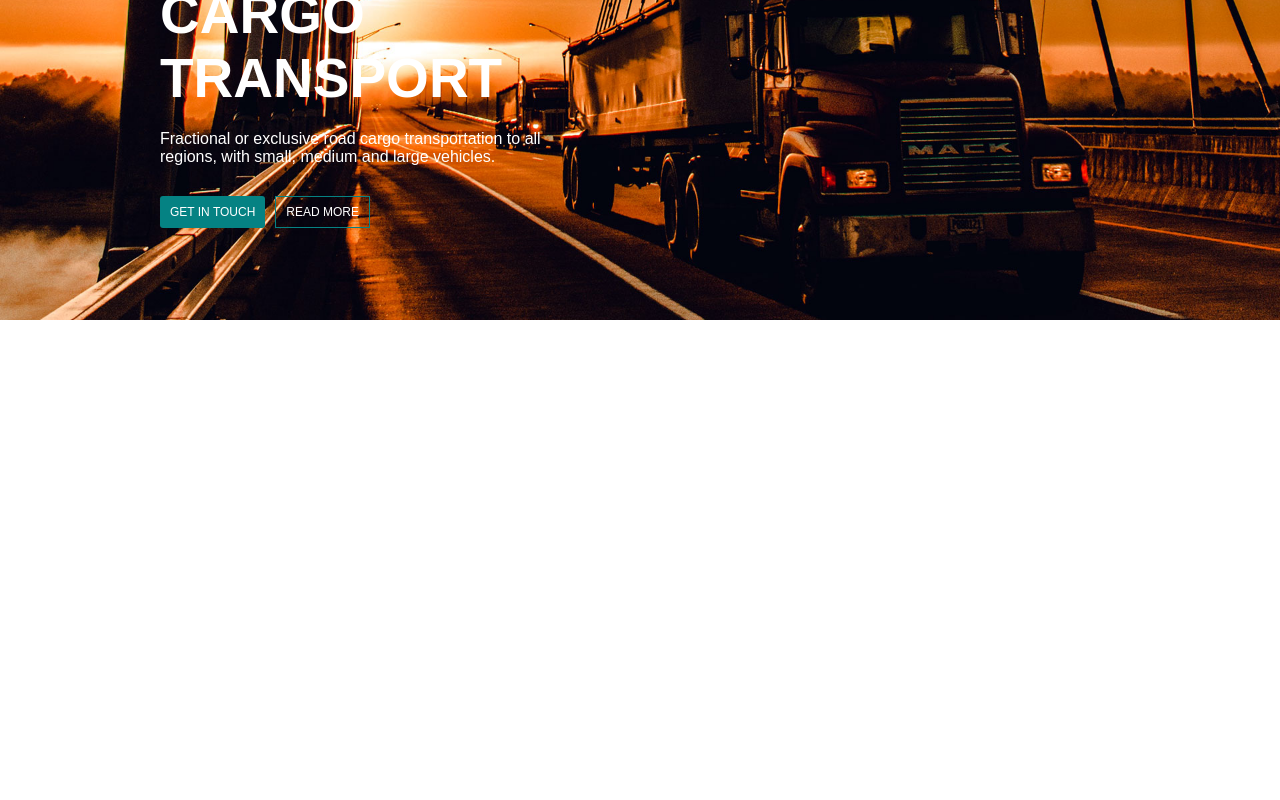
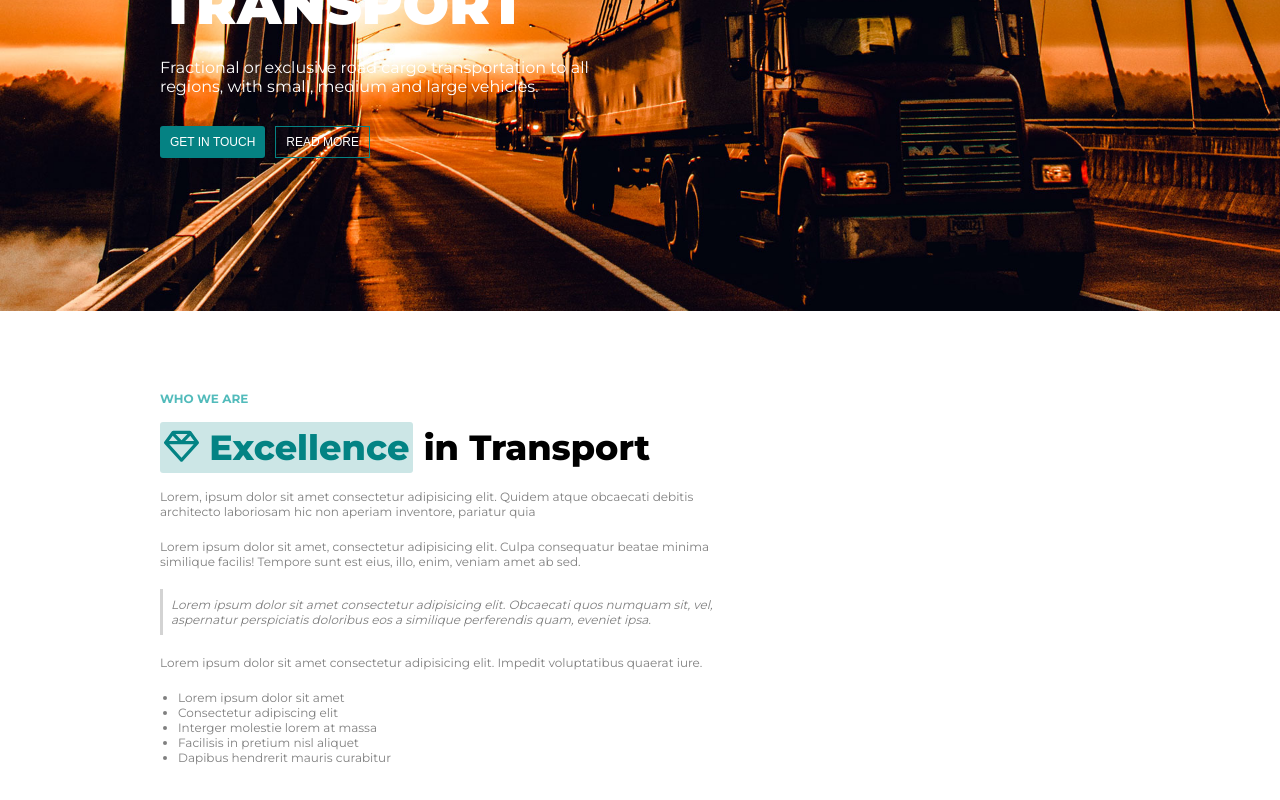
Before and after one commit to Ale-1407/proj-html-vuejs, a Vue app in the folder proj/: page / in a window 1280 px wide. Shown: the part 298-1098 px from the top of the page. Before the commit the page ends 800 px from the top, so only its background shows below. Built offline with nearby package versions, Linux system fonts and the light colour scheme.

Commit message:
who we are section

```diff
--- a/proj/public/index.html
+++ b/proj/public/index.html
@@ -5,6 +5,9 @@
     <meta http-equiv="X-UA-Compatible" content="IE=edge">
     <meta name="viewport" content="width=device-width,initial-scale=1.0">
     <link rel="icon" href="<%= BASE_URL %>favicon.ico">
+    <link rel="preconnect" href="https://fonts.googleapis.com">
+    <link rel="preconnect" href="https://fonts.gstatic.com" crossorigin>
+    <link href="https://fonts.googleapis.com/css2?family=Montserrat:wght@300;400;500;600;700;800;900&display=swap" rel="stylesheet">
     <title><%= htmlWebpackPlugin.options.title %></title>
   </head>
   <body>
--- a/proj/src/App.vue
+++ b/proj/src/App.vue
@@ -29,7 +29,7 @@ export default {
   margin: 0;
   padding: 0;
   box-sizing: border-box;
-  @import url('https://fonts.googleapis.com/css2?family=Montserrat:wght@300&display=swap');
+  @import url('https://fonts.googleapis.com/css2?family=Montserrat:wght@300;400;500;600;700;800;900&display=swap');
 
 }
 #app {
--- a/proj/src/components/HeaderComp.vue
+++ b/proj/src/components/HeaderComp.vue
@@ -102,12 +102,12 @@ export default{
 }
 
 .cargo{
-    height: 570px;
     background-image: url(../assets/img/bg-9.jpg);
     background-size: cover;
     background-position: top;
     padding-top: 20px;
     color: white;
+    height: 560px;
 }
 
 .menu{
@@ -122,13 +122,12 @@ export default{
     width: 75%;
     margin: auto;
     display: flex;
-    margin-top: 5rem;
     flex-direction: column;
 }
 
 #text{
     color: #52bbbb;
-    font-weight: bold;
+    font-weight: 500;
 }
 
 #text2{
@@ -173,8 +172,8 @@ export default{
 }
 
 .menu-logo > span{
-    font-weight: bold;
     padding-left: 3px;
+    font-weight: 500;
 }
 
 .typeOne{
--- a/proj/src/components/MainComp.vue
+++ b/proj/src/components/MainComp.vue
@@ -1,6 +1,32 @@
 <template>
     <main>
+        <section>
+            <div class="who-we-are">
+                <div class="text">
+                    <span id="blue-text">WHO WE ARE</span>
+                    <div>
+                        <span id="text-exc"><font-awesome-icon icon="fa-regular fa-gem" /> Excellence</span>
+                        <span id="text-transp"> in Transport</span>
+                    </div>
+                    <span>Lorem, ipsum dolor sit amet consectetur adipisicing elit. Quidem atque obcaecati debitis architecto laboriosam hic non aperiam inventore, pariatur quia</span>
+                    <span>Lorem ipsum dolor sit amet, consectetur adipisicing elit. Culpa consequatur beatae minima similique facilis! Tempore sunt est eius, illo, enim, veniam amet ab sed.</span>
+                    <div class="bordo">
+                        <span>Lorem ipsum dolor sit amet consectetur adipisicing elit. Obcaecati quos numquam sit, vel, aspernatur perspiciatis doloribus eos a similique perferendis quam, eveniet ipsa. </span>
+                    </div>
+                    <span>Lorem ipsum dolor sit amet consectetur adipisicing elit. Impedit voluptatibus quaerat iure.</span>
+                    <ul>
+                        <li>Lorem ipsum dolor sit amet</li>
+                        <li>Consectetur adipiscing elit</li>
+                        <li>Interger molestie lorem at massa</li>
+                        <li>Facilisis in pretium nisl aliquet</li>
+                        <li>Dapibus hendrerit mauris curabitur</li>
+                    </ul>
+                </div>
+                <div class="types">
 
+                </div>
+            </div>
+        </section>
     </main>
 </template>
 
@@ -11,3 +37,61 @@ export default{
 }
 
 </script>
+
+<style lang="scss" scoped>
+section{
+    padding: 2.5rem 0;
+}
+.who-we-are{
+    width: 75%;
+    margin: auto;
+    display: flex;
+    align-items: center;
+    padding: 2.5rem 0;
+}
+
+.text{
+    width: 60%;
+    display: flex;
+    flex-direction: column;
+    gap: 20px;
+    color: grey;
+    font-size: 12px;
+}
+
+#blue-text{
+    color: #52bbbb;
+    font-weight: bold;
+    font-size: 12px;
+}
+
+.bordo{
+    padding: 8px;
+    border-left: 3px solid lightgray;
+    font-style: italic;
+}
+
+ul{
+    padding-left: 18px;
+}
+
+#text-exc{
+    color: #038384;
+    font-weight: 800;
+    font-size: 35px;
+    background-color: rgba(3, 131, 132, 0.2);
+    padding: 4px;
+    border-radius: 3px;
+}
+
+#text-transp{
+    color: black;
+    font-weight: 800;
+    font-size: 35px;
+}
+
+.types{
+    width: 40%;
+}
+
+</style>
--- a/proj/src/components/NavbarComp.vue
+++ b/proj/src/components/NavbarComp.vue
@@ -19,6 +19,7 @@ export default{
 
 li{
     list-style-type: none;
+    font-weight: 500;
 }
 
 </style>
--- a/proj/src/main.js
+++ b/proj/src/main.js
@@ -16,10 +16,10 @@ Vue.config.productionTip = false
   import { faFacebookF, faTwitter, faLinkedinIn } from '@fortawesome/free-brands-svg-icons'
 
   /*Import icone regular */
-  import { faUser } from '@fortawesome/free-regular-svg-icons'
+  import { faUser, faGem } from '@fortawesome/free-regular-svg-icons'
 
   /* add icons to the library */
-  library.add(faPhone, faClock, faEnvelope, faLocationDot, faFacebookF, faTwitter, faLinkedinIn, faUser)
+  library.add(faPhone, faClock, faEnvelope, faLocationDot, faFacebookF, faTwitter, faLinkedinIn, faUser, faGem)
 
   /* add font awesome icon component */
   Vue.component('font-awesome-icon', FontAwesomeIcon)
```
